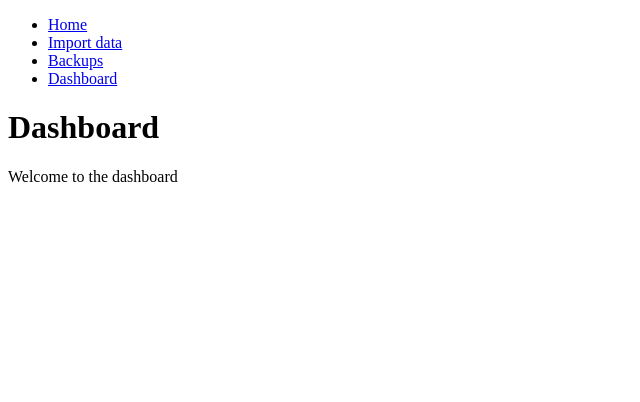
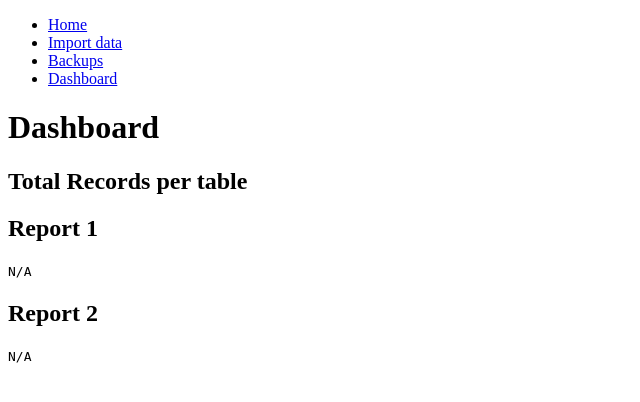
Before and after one commit to agamba/data-engineer-challenge, a Flask app: template templates/dashboard.html in a window 1280 px wide. Shown: the top 402 px of the page, without its empty margins (0-640 px from the left). Run offline with Flask 3, Linux system fonts and the light colour scheme; the template is opened without the code that fills it, so the values that code supplies are empty.

Commit message:
Display reports in Dashboard

```diff
--- a/app.py
+++ b/app.py
@@ -7,6 +7,9 @@ from config import UPLOAD_FOLDER, DATABASE_URI,API_URL
 from models import initialize_db, session
 from csv_to_db import process_valid_invalid_results
 from backups import create_backup, restore_backup, get_backup_files
+
+from req001 import process_requirement1
+from req002 import process_requirement2
 
 app = Flask(__name__, template_folder='templates')
 
@@ -23,12 +26,19 @@ def index():
 # DASHBOARD
 @app.route("/dashboard")
 def dashboard():
-    #
-    return render_template('dashboard.html')
+    # Generate reports for each requirement and pass to the template
+
+    results1 = process_requirement1(year=2021)
+    print(results1)
+
+    results2 = process_requirement2(year=2021)
+    print(results2)
+
+    return render_template('dashboard.html', results1=results1, results2=results2)
 
 
 # IMPORT CSV DATA
-# Adjusted theto recieved data both from  web page demo and CURL
+# Adjusted to recieved data both from  web page demo and CURL
 # e.g. curl -X POST -F "file=@data/departments.csv" -F "table_name=departments" -F "chunk_size=1000" http://127.0.0.1:8080/import
 @app.route("/import", methods=['GET', 'POST'])
 def get_import():
--- a/reports.py
+++ b/reports.py
@@ -17,5 +17,5 @@ print(results)
 Challenge 2
 Requiment 2
 """
-results = process_requirement2()
+results = process_requirement2(year=2021)
 print(results)
--- a/req001.py
+++ b/req001.py
@@ -9,7 +9,7 @@ import uuid
 from sqlalchemy import insert
 from datetime import datetime, timezone
 
-from config import RESULT_FOLDER, columns_names_by_table
+from config import RESULT_FOLDER
 # load models and engine from models.py
 from models import engine, Session, Report
 
--- a/templates/dashboard.html
+++ b/templates/dashboard.html
@@ -12,6 +12,15 @@
     </ul>
     <h1>Dashboard</h1>
 
-    <p>Welcome to the dashboard</p>
+    <h2>Total Records per table</h2>
+
+    <h2>Report 1</h2>
+
+    <code>{{ results1 | default('N/A') }}</code>
+    <p></p>
+
+    <h2>Report 2</h2>
+    <code>{{ results2 | default('N/A') }}</code>
+    <p></p>
   </body>
 </html>
```
Also changed, not shown: req002.py (+5 -5 lines).
